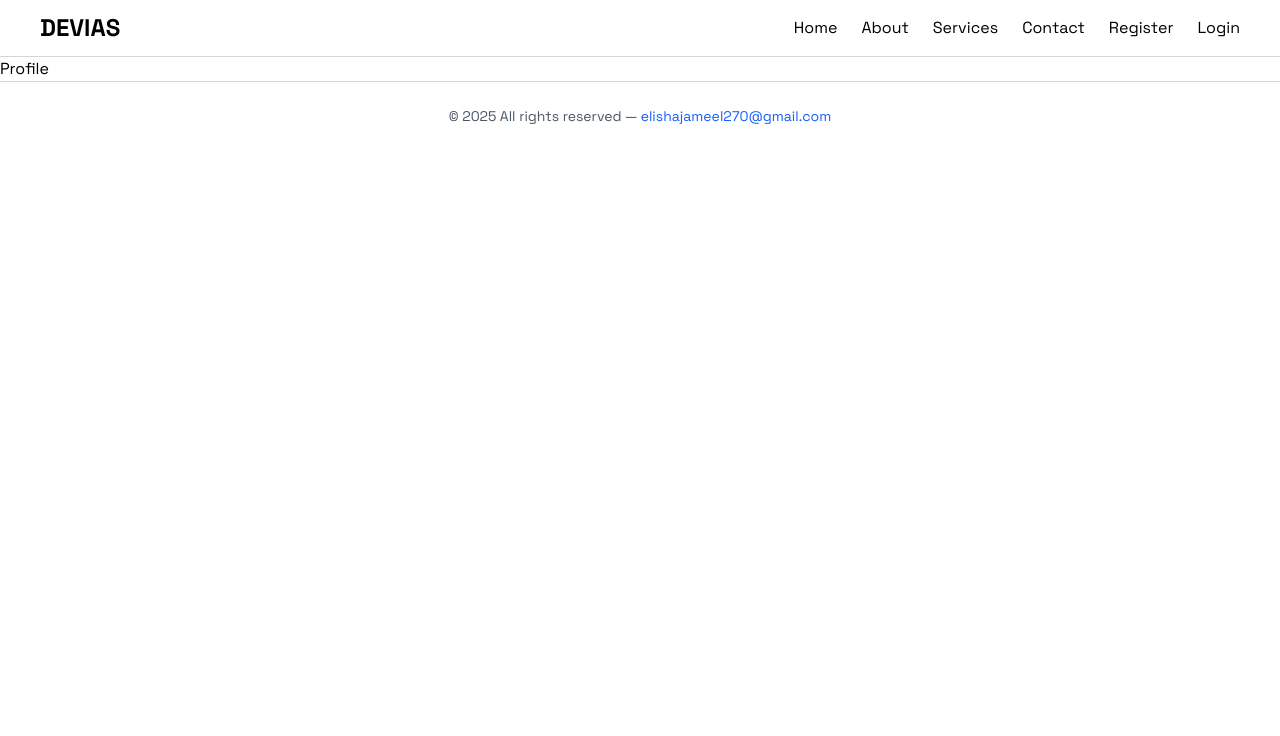
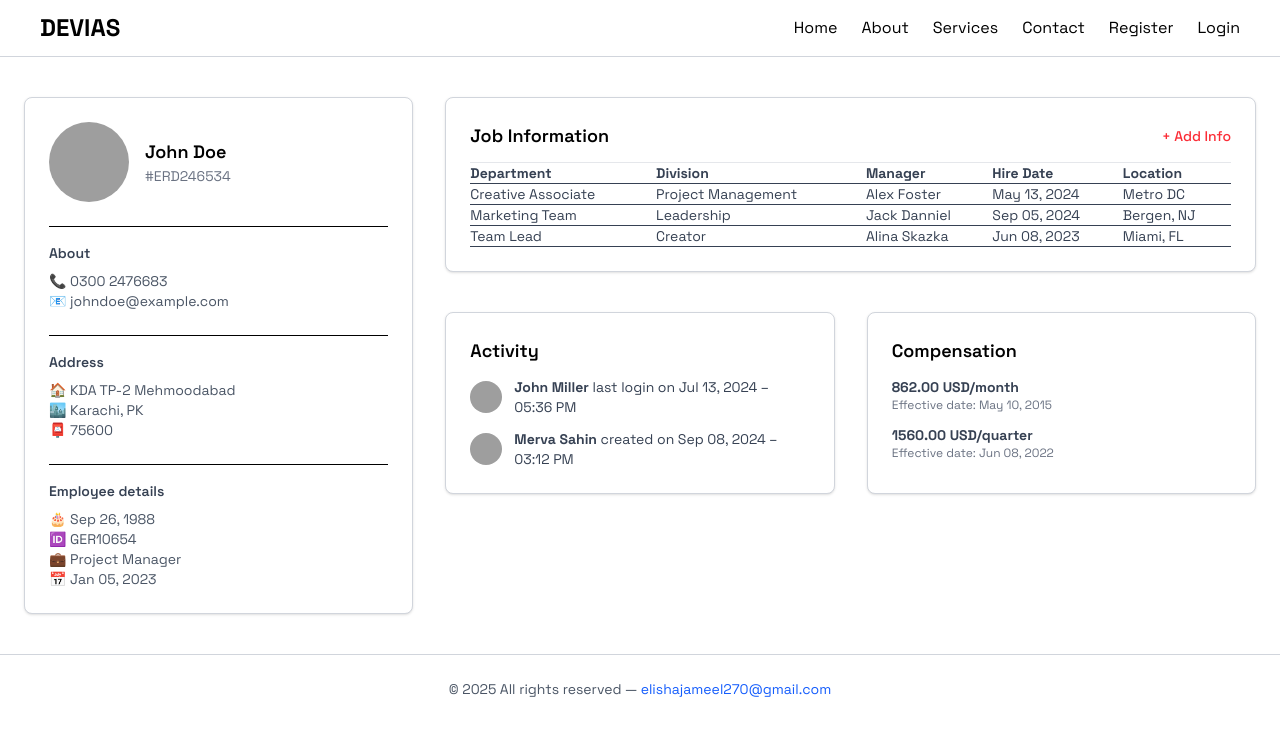
Before and after one commit to elishabhatti/e-commerce-with-mern, a React (Vite) app in the folder client/: page /profile in a window 1280 px wide. Shown: the top 736 px of the page. Built offline with nearby package versions, Linux system fonts and the light colour scheme; grey boxes are pictures that could not be loaded.

Commit message:
added static data for use profile

```diff
--- a/client/src/pages/Profile.jsx
+++ b/client/src/pages/Profile.jsx
@@ -1,9 +1,176 @@
-import React from 'react'
+import React from "react";
+
+const buyedProducts = [
+  {
+    id: 1,
+    name: "Wireless Headphones",
+    price: "$99.99",
+    image: "https://via.placeholder.com/150",
+  },
+  {
+    id: 2,
+    name: "Smart Watch",
+    price: "$199.99",
+    image: "https://via.placeholder.com/150",
+  },
+];
+
+const cartProducts = [
+  {
+    id: 1,
+    name: "Bluetooth Speaker",
+    price: "$49.99",
+    image: "https://via.placeholder.com/150",
+  },
+];
+
+const ProductCard = ({ product }) => (
+  <div className="border border-gray-300 rounded-xl p-4 shadow-sm bg-white">
+    <img
+      src={product.image}
+      alt={product.name}
+      className="w-full h-40 object-cover rounded-lg mb-2"
+    />
+    <h3 className="text-lg font-semibold">{product.name}</h3>
+    <p className="text-gray-500">{product.price}</p>
+  </div>
+);
 
 const Profile = () => {
   return (
-    <div>Profile</div>
-  )
-}
+    <div className="max-w-7xl mx-auto px-6 py-10 space-y-10 text-sm">
+      {/* Main Profile Section */}
+      <div className="grid grid-cols-1 md:grid-cols-3 gap-8">
+        {/* Left Profile Info */}
+        <div className="bg-white border border-gray-300 rounded-lg p-6 space-y-6 shadow-sm">
+          <div className="flex items-center space-x-4">
+            <img
+              src="https://cdn-icons-png.flaticon.com/128/1999/1999625.png"
+              alt="User"
+              className="w-20 h-20 rounded-full object-cover"
+            />
+            <div>
+              <h2 className="text-lg font-semibold">John Doe</h2>
+              <p className="text-gray-500">#ERD246534</p>
+            </div>
+          </div>
 
-export default Profile
+          <div className="border-t pt-4">
+            <h3 className="font-semibold text-gray-700 mb-2">About</h3>
+            <p className="text-gray-600">📞 0300 2476683</p>
+            <p className="text-gray-600">📧 johndoe@example.com</p>
+          </div>
+
+          <div className="border-t pt-4">
+            <h3 className="font-semibold text-gray-700 mb-2">Address</h3>
+            <p className="text-gray-600">🏠 KDA TP-2 Mehmoodabad</p>
+            <p className="text-gray-600">🏙️ Karachi, PK</p>
+            <p className="text-gray-600">📮 75600</p>
+          </div>
+
+          <div className="border-t pt-4">
+            <h3 className="font-semibold text-gray-700 mb-2">Employee details</h3>
+            <p className="text-gray-600">🎂 Sep 26, 1988</p>
+            <p className="text-gray-600">🆔 GER10654</p>
+            <p className="text-gray-600">💼 Project Manager</p>
+            <p className="text-gray-600">📅 Jan 05, 2023</p>
+          </div>
+        </div>
+
+        {/* Right Detailed Info */}
+        <div className="md:col-span-2 space-y-10">
+          {/* Job Info */}
+          <div className="bg-white border border-gray-300 rounded-lg p-6 shadow-sm">
+            <div className="flex justify-between items-center mb-3">
+              <h3 className="font-semibold text-lg">Job Information</h3>
+              <button className="text-red-500 font-medium text-sm hover:underline">
+                + Add Info
+              </button>
+            </div>
+            <table className="w-full text-left text-gray-700 text-sm border-t border-gray-200">
+              <thead>
+                <tr className="border-b font-semibold">
+                  <th>Department</th>
+                  <th>Division</th>
+                  <th>Manager</th>
+                  <th>Hire Date</th>
+                  <th>Location</th>
+                </tr>
+              </thead>
+              <tbody>
+                <tr className="border-b">
+                  <td>Creative Associate</td>
+                  <td>Project Management</td>
+                  <td>Alex Foster</td>
+                  <td>May 13, 2024</td>
+                  <td>Metro DC</td>
+                </tr>
+                <tr className="border-b">
+                  <td>Marketing Team</td>
+                  <td>Leadership</td>
+                  <td>Jack Danniel</td>
+                  <td>Sep 05, 2024</td>
+                  <td>Bergen, NJ</td>
+                </tr>
+                <tr className="border-b">
+                  <td>Team Lead</td>
+                  <td>Creator</td>
+                  <td>Alina Skazka</td>
+                  <td>Jun 08, 2023</td>
+                  <td>Miami, FL</td>
+                </tr>
+              </tbody>
+            </table>
+          </div>
+
+          {/* Activity & Compensation */}
+          <div className="grid grid-cols-1 md:grid-cols-2 gap-8">
+            {/* Activity */}
+            <div className="bg-white border border-gray-300 rounded-lg p-6 shadow-sm">
+              <h3 className="font-semibold text-lg mb-3">Activity</h3>
+              <ul className="space-y-3">
+                <li className="flex items-center space-x-3">
+                  <img
+                    src="https://randomuser.me/api/portraits/men/12.jpg"
+                    alt="User"
+                    className="w-8 h-8 rounded-full"
+                  />
+                  <span className="text-gray-700">
+                    <strong>John Miller</strong> last login on Jul 13, 2024 – 05:36 PM
+                  </span>
+                </li>
+                <li className="flex items-center space-x-3">
+                  <img
+                    src="https://randomuser.me/api/portraits/women/14.jpg"
+                    alt="User"
+                    className="w-8 h-8 rounded-full"
+                  />
+                  <span className="text-gray-700">
+                    <strong>Merva Sahin</strong> created on Sep 08, 2024 – 03:12 PM
+                  </span>
+                </li>
+              </ul>
+            </div>
+
+            {/* Compensation */}
+            <div className="bg-white border border-gray-300 rounded-lg p-6 shadow-sm">
+              <h3 className="font-semibold text-lg mb-3">Compensation</h3>
+              <ul className="space-y-3 text-gray-700">
+                <li>
+                  <strong>862.00 USD/month</strong>
+                  <p className="text-xs text-gray-500">Effective date: May 10, 2015</p>
+                </li>
+                <li>
+                  <strong>1560.00 USD/quarter</strong>
+                  <p className="text-xs text-gray-500">Effective date: Jun 08, 2022</p>
+                </li>
+              </ul>
+            </div>
+          </div>
+        </div>
+      </div>
+    </div>
+  );
+};
+
+export default Profile;
```
